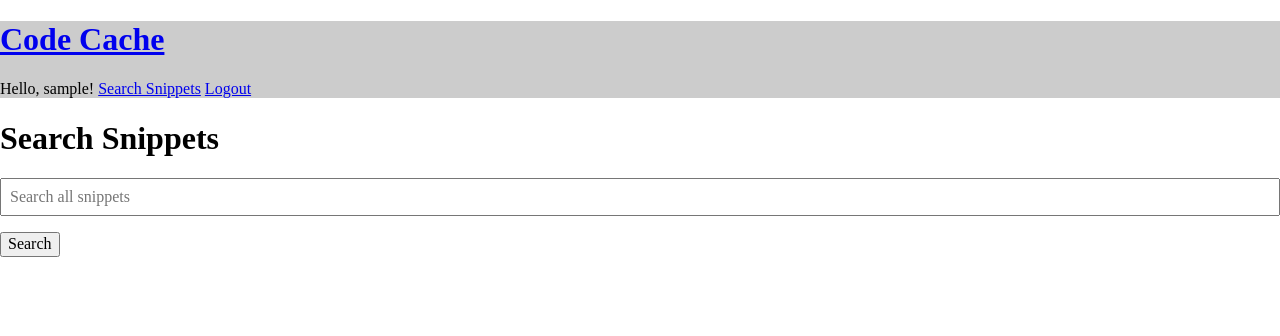
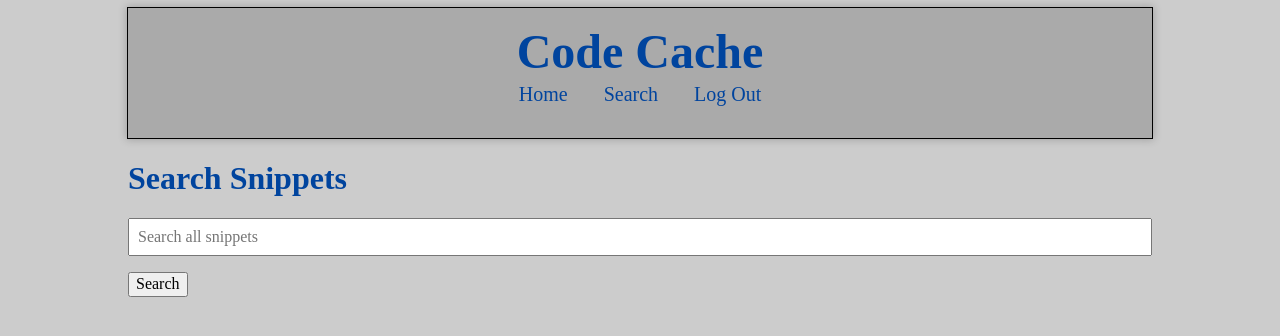
Before and after one commit to momentum-team-1/django-from-scratch-scarter13, a Django app: page /snippets/search/ in a window 1280 px wide. Shown: the top 336 px of the page. Run offline with Django 3.2, Linux system fonts and the light colour scheme; the visitor is signed in with stand-in values (Sample User, id 1).

Commit message:
tachyons css added

```diff
--- a/core/views.py
+++ b/core/views.py
@@ -1,5 +1,6 @@
 from django.shortcuts import render, redirect, get_object_or_404
 from django.contrib.auth.decorators import login_required
+from users.models import User
 from .models import Tag
 from .models import Snippet
 from .forms import SnippetForm
--- a/templates/base.html
+++ b/templates/base.html
@@ -7,20 +7,22 @@
     <title>{% block title %}Code Cache{% endblock %}</title>
     <link rel="stylesheet" href="https://unpkg.com/tachyons@4.12.0/css/tachyons.min.css"/>
 </head>
-<body>
+<body class= "bg-moon-gray">
     <div>
-        <div class="bg-moon-gray">
-            <h1><a href="{% url 'homepage' %}">Code Cache</a></h1>
+        <nav class="pa3 pa3-ns mt2 mr6 ml6 bg-light-silver outline shadow-2">
+            <a class="link dim dark-blue b f1 1h-title-ns tc db mb3 mb1-ns" href="{% url 'homepage' %}" title="Home">Code Cache</a>
             {% if user.is_authenticated %}
-            <div>
-                Hello, {{ user.username }}!
-                <a href="{% url 'search_snippets' %}">Search Snippets</a>
-                <a href="{% url 'auth_logout' %}">Logout</a>
+            <div class="tc pb3">
+              <a class="link dim dark-blue f6 f4-ns dib mr3 ml3" href="{% url 'homepage' %}" title="Home">Home</a>
+              <a class="link dim dark-blue f6 f4-ns dib mr3 ml3" href="{% url 'search_snippets' %}" title="Search">Search</a>
+              <a class="link dim dark-blue f6 f4-ns dib mr3 ml3" href="{% url 'auth_logout' %}" title="Logout">Log Out</a>
             </div>
             {% endif %}
-        </div>
-        {% block content %}
-        {% endblock %}
+          </nav>
+          {% block content %}
+          {% endblock %}
     </div>
+
+
 </body>
 </html>
--- a/templates/snippets/create_snippet.html
+++ b/templates/snippets/create_snippet.html
@@ -2,9 +2,9 @@
 
 {% block content %}
 
-<h2>Create a new Code Snippet</h2>
+<h2 class="ml6 dark-blue">Create a new Code Snippet</h2>
 
-<form action="{% url 'create_snippet' %}" method = "POST">
+<form class="ml6 pa2 w-100 dark-blue" action="{% url 'create_snippet' %}" method = "POST">
     {% csrf_token %}
     {{ form.as_p }}
     <div>
--- a/templates/snippets/edit_snippet.html
+++ b/templates/snippets/edit_snippet.html
@@ -2,14 +2,14 @@
 
 {% block content %}
 
-<h2>Edit Code Snippet</h2>
+<h2 class="ml6 dark-blue">Edit Code Snippet</h2>
 
-<div>
+<div class="ml6 dark-blue">
     <form action="{% url 'edit_snippet' pk=snippet.pk %}" method="POST">
         {% csrf_token %}
         {{ form.as_p }}
         <div>
-            <button type="submit">Update your Snippet</button>
+            <button class="f5 link dim ba b--dark-blue bw2 ph3 pv2 mb2 dib dark-blue shadow-2" type="submit">Update your Snippet</button>
         </div>
 
     </form>
--- a/templates/snippets/home.html
+++ b/templates/snippets/home.html
@@ -2,7 +2,7 @@
 
 {% block content %}
     <div>
-        <h2> Welcome to Code Cache!</h2>
-        <p>Please <a href="{% url 'auth_login' %}">log in</a> or <a href="{% url 'registration_register' %}">create a new account</a>.</p>
+        <h2 class="tc dark-blue"> Welcome to Code Cache!</h2>
+        <p class="tc dark-blue">Please <a href="{% url 'auth_login' %}">log in</a> or <a href="{% url 'registration_register' %}">create a new account</a>.</p>
     </div>
 {% endblock %}
--- a/templates/snippets/search.html
+++ b/templates/snippets/search.html
@@ -2,9 +2,9 @@
 
 {% block content %}
 
-<h1>Search Snippets</h1>
+<h1 class="dark-blue ml6">Search Snippets</h1>
 
-<form action="{% url 'search_snippets' %}" method="GET">
+<form class="ml6 mr6" action="{% url 'search_snippets' %}" method="GET">
     <input type="search" name="q" placeholder="Search all snippets" class="pa2 w-100" value=>
     <p>
         <button type="submit">Search</button>
@@ -12,31 +12,32 @@
 </form>
 
 {% if found_snippets is not None %}
-
-    <h2>Your Snippets</h2>
-
+    <div class="flex justify-around ">
+        <div class="w-50-m ml6 mr3 bg-light-gray pa1 outline shadow-2">
+            <h3 class="tc dark-blue">Your Snippets</h3>
                 <ul>
                     {% for snippet in found_snippets %}
                         {% if first_person_id == snippet.user.id %}
-            <li><a href = "{% url 'show_snippet' snippet_pk=snippet.pk %}">{{ snippet.title }}</a></li>
+                        <li class="mr4"><a href = "{% url 'show_snippet' snippet_pk=snippet.pk %}">{{ snippet.title }}</a></li>
                         {% endif %}
                     {% empty %}
-        <li>There are no snippets in your bank that match that query</li>
+                        <li class="mr4">There are no snippets in your bank that match that query</li>
                     {% endfor %}
                 </ul>
-
-    <h2>Public Snippets</h2>
-
+        </div>
+        <div class="w-50-m mr6 ml3 bg-light-gray pa1 outline shadow-2">
+            <h3 class="tc dark-blue">Public Snippets</h3>
                 <ul>
                     {% for snippet in found_snippets %}
                         {% if first_person_id != snippet.user.id and snippet.visibility == "PUB" %}
-            <li><a href = "{% url 'show_public_snippet' snippet_pk=snippet.pk %}">{{ snippet.title }}</a></li>
+                        <li class="mr4"><a href = "{% url 'show_public_snippet' snippet_pk=snippet.pk %}">{{ snippet.title }}</a></li>
                         {% endif %}
                     {% empty %}
-        <li>There are no public snippets that match that query</li>
+                    <li class="mr4">There are no public snippets that match that query</li>
                     {% endfor %}
                 </ul>
-
+        </div>
+    </div>
 {% endif %}
 
 {% endblock %}
```
Also changed, not shown: templates/snippets/delete_snippet.html (+13 -12 lines), templates/snippets/show_public_snippet.html (+9 -6 lines), templates/snippets/show_snippet.html (+11 -7 lines), templates/snippets/snippet_list.html (+13 -8 lines), templates/snippets/tag_detail.html (+11 -11 lines). Lines whose indentation alone changed are shown as unchanged.
